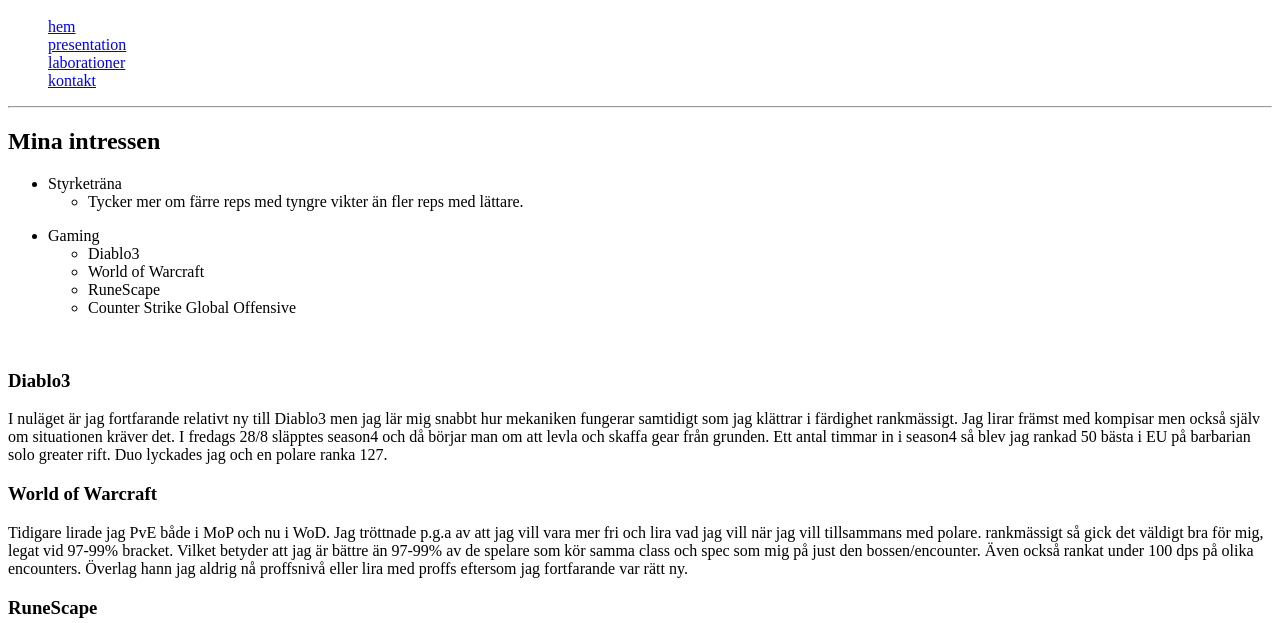
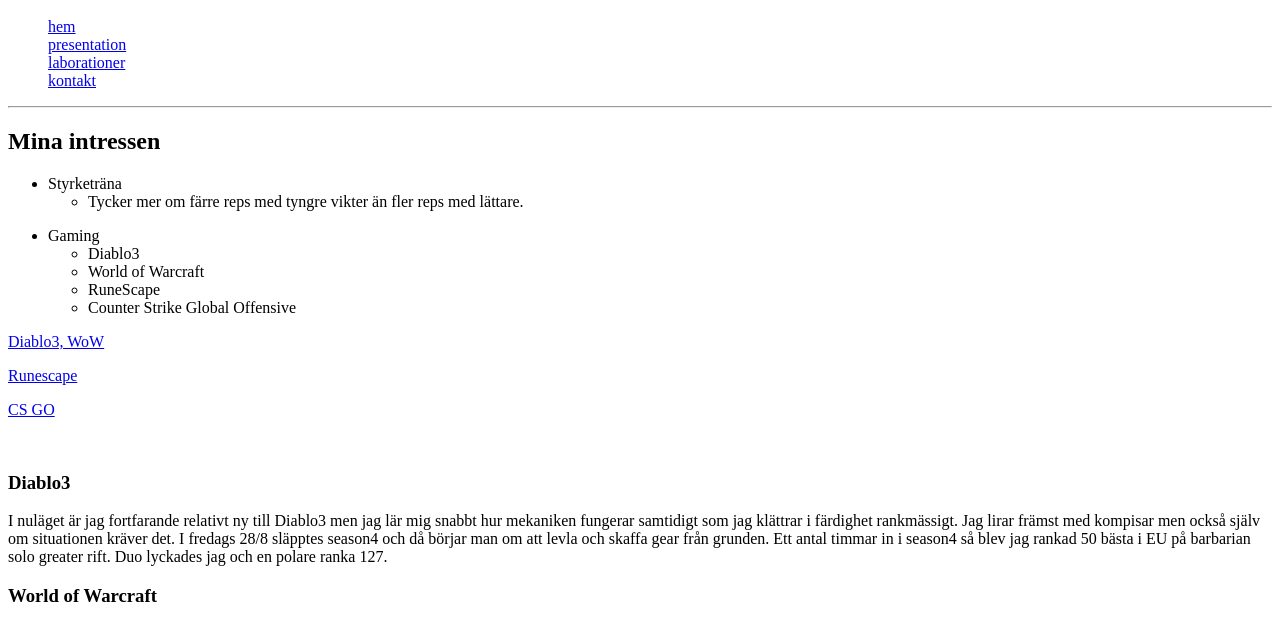
Before and after one commit to PeterssonErik/presentation, a plain HTML site: page pages/presentation.html in a window 1280 px wide. Shown: the part 101-724 px from the top of the page. Drawn offline with Linux system fonts and the light colour scheme.

Commit message:
added links

```diff
--- a/pages/presentation.html
+++ b/pages/presentation.html
@@ -31,6 +31,9 @@
                     <li>Counter Strike Global Offensive</li>
                 </ul>
         </ul>
+    <a href="http://eu.battle.net/en/" target="_blank">Diablo3, WoW</a> <p></p>
+    <a href="http://www.runescape.com" target="_blank">Runescape</a> <p></p>
+    <a href="http://store.steampowered.com/" target="_blank">CS GO</a> <p></p>
 <br>
     <h3>Diablo3</h3>
         <p>I nuläget är jag fortfarande relativt ny till Diablo3 men jag lär mig snabbt hur mekaniken fungerar samtidigt som jag klättrar i färdighet rankmässigt.
@@ -81,6 +84,7 @@
         <p>Gymnasie årskurs 1, el-energiprogrammet Lars Kaggskolan</p>
         <p>Gymnasie årskurs 2-3, inriktning Data-kommunikationsteknik Lars Kaggskolan</p>
         <p>Gymnasiet, Liftutbildning för saxlift & bomlift</p>
+<a href="http://www.gyf.se/larskaggskolan/" target="_blank">Lars Kaggskolan</a>
 <br>
 <hr>
 <br>
@@ -93,6 +97,7 @@
     <h2>Har jag programmerat tidigare?</h2>
         <p>Svar ja, tidigare har jag programmerat ljusdioder i programmet Arduino.</p>
         <p>Mycket utav kodningen i Arduino såsom med html5 finner man spår, vilka kommandon, hur man struktuerar kodningen t.ex.</p>
+<a href="https://www.arduino.cc/" target="_blank">Arduino</a>
 <br>
 <hr>
 <br>
```
